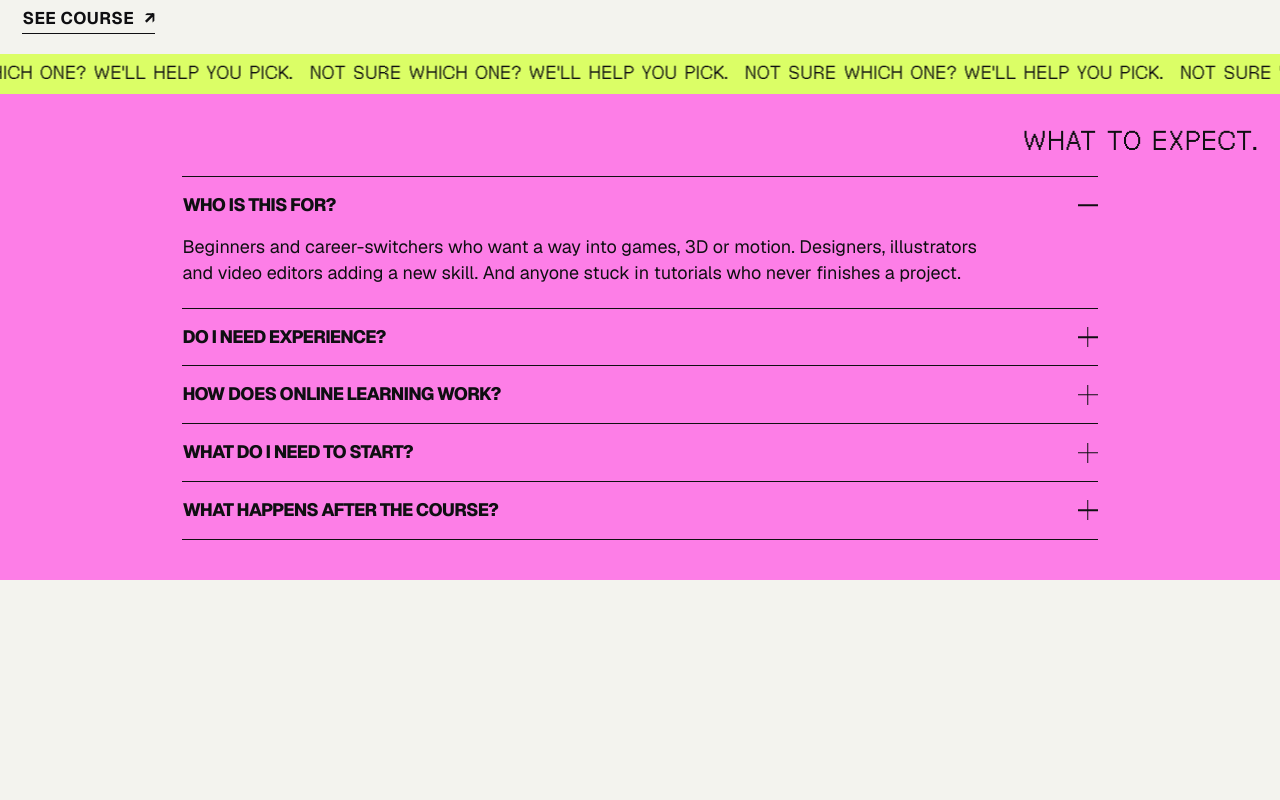
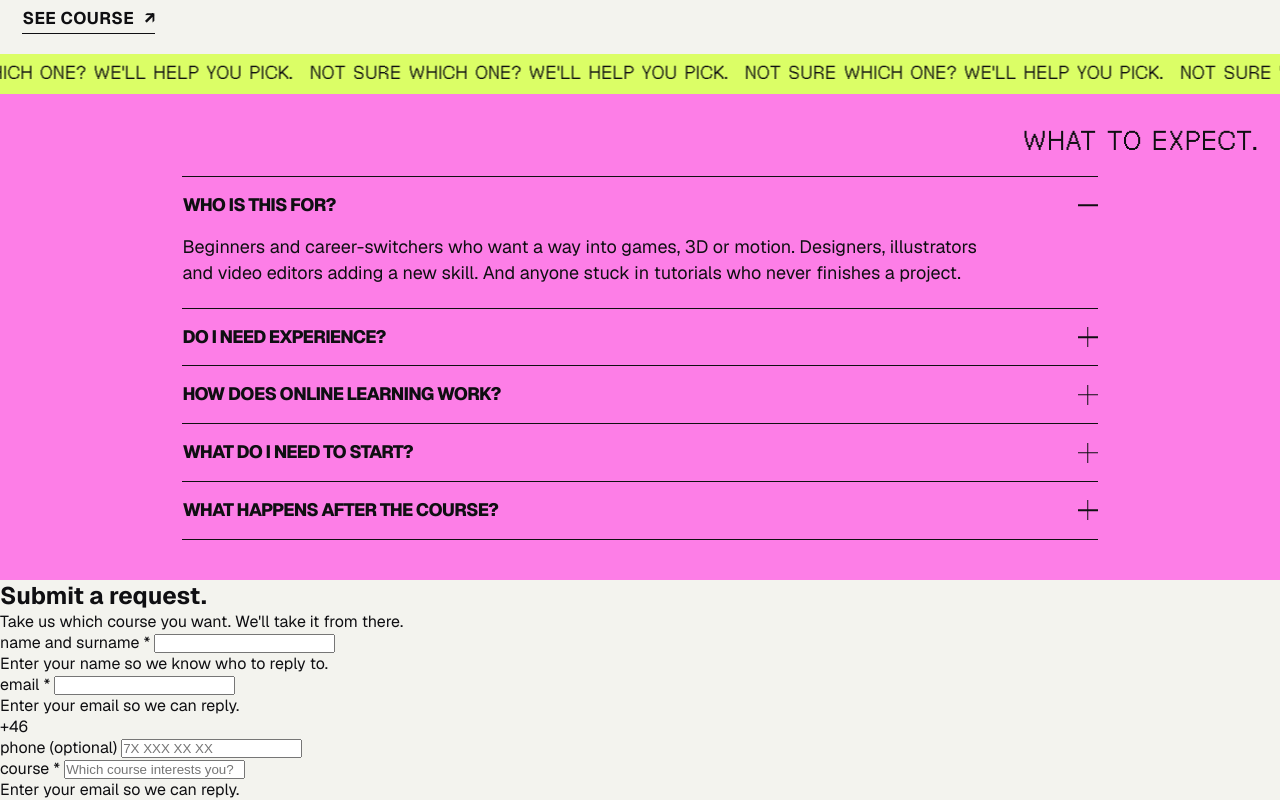
Before and after one commit to KozerT/proGames, a plain HTML site: page index.html in a window 1280 px wide. Shown: the part 2459-3259 px from the top of the page. Before the commit the page ends 3039 px from the top, so only its background shows below. Drawn offline with Linux system fonts and the light colour scheme.

Commit message:
feat(apply): add application form component

```diff
--- a/index.html
+++ b/index.html
@@ -400,6 +400,109 @@
           </div>
         </div>
       </section>
+
+      <section class="apply" id="apply">
+        <div class="container">
+          <h2 class="apply__title" id="apply-title">Submit a request.</h2>
+          <p>Take us which course you want. We&apos;ll take it from there.</p>
+          <form
+            action="mailto:kozer.tetiana@gmail.com?subject=PRO.school"
+            method="post"
+            enctype="text/plain"
+            class="form"
+          >
+            <div class="form__field">
+              <div class="form__field-line">
+                <div class="form__field-body">
+                  <label for="apply-name" class="form__label">
+                    name and surname
+                    <span class="form__decor-star" aria-hidden="true">*</span>
+                  </label>
+                  <input
+                    type="text"
+                    id="apply-name"
+                    required
+                    name="name"
+                    autocomplete="name"
+                    placeholder=" "
+                    class="form__input"
+                  />
+                </div>
+              </div>
+              <p class="form__error form__error--missing">
+                Enter your name so we know who to reply to.
+              </p>
+            </div>
+
+            <div class="form__field">
+              <div class="form__field-line">
+                <div class="form__field-body">
+                  <label for="apply-phone" class="form__label">
+                    email
+                    <span class="form__decor-star" aria-hidden="true">*</span>
+                  </label>
+                  <input
+                    type="email"
+                    id="apply-email"
+                    required
+                    name="email"
+                    autocomplete="email"
+                    placeholder=" "
+                    class="form__input"
+                  />
+                </div>
+              </div>
+              <p class="form__error form__error--missing">
+                Enter your email so we can reply.
+              </p>
+            </div>
+
+            <div class="form__field">
+              <div class="form__field-line">
+                <span class="form__prefix" aria-hidden="true">+46</span>
+                <div class="form__field-body">
+                  <label for="apply-phone" class="form__label">
+                    phone (optional)
+                  </label>
+                  <input
+                    type="tel"
+                    id="apply-phone"
+                    required
+                    name="phone"
+                    autocomplete="tel-national"
+                    placeholder="7X XXX XX XX"
+                    class="form__input"
+                  />
+                </div>
+              </div>
+            </div>
+
+            <div class="form__field">
+              <div class="form__field-line">
+                <div class="form__field-body">
+                  <label for="apply-course" class="form__label">
+                    course
+                    <span class="form__decor-star" aria-hidden="true">*</span>
+                  </label>
+                  <input
+                    type="text"
+                    id="apply-course"
+                    required
+                    name="course"
+                    autocomplete="off"
+                    placeholder="Which course interests you?"
+                    class="form__input"
+                    required
+                  />
+                </div>
+              </div>
+              <p class="form__error form__error--missing">
+                Enter your email so we can reply.
+              </p>
+            </div>
+          </form>
+        </div>
+      </section>
     </main>
   </body>
 </html>
```
